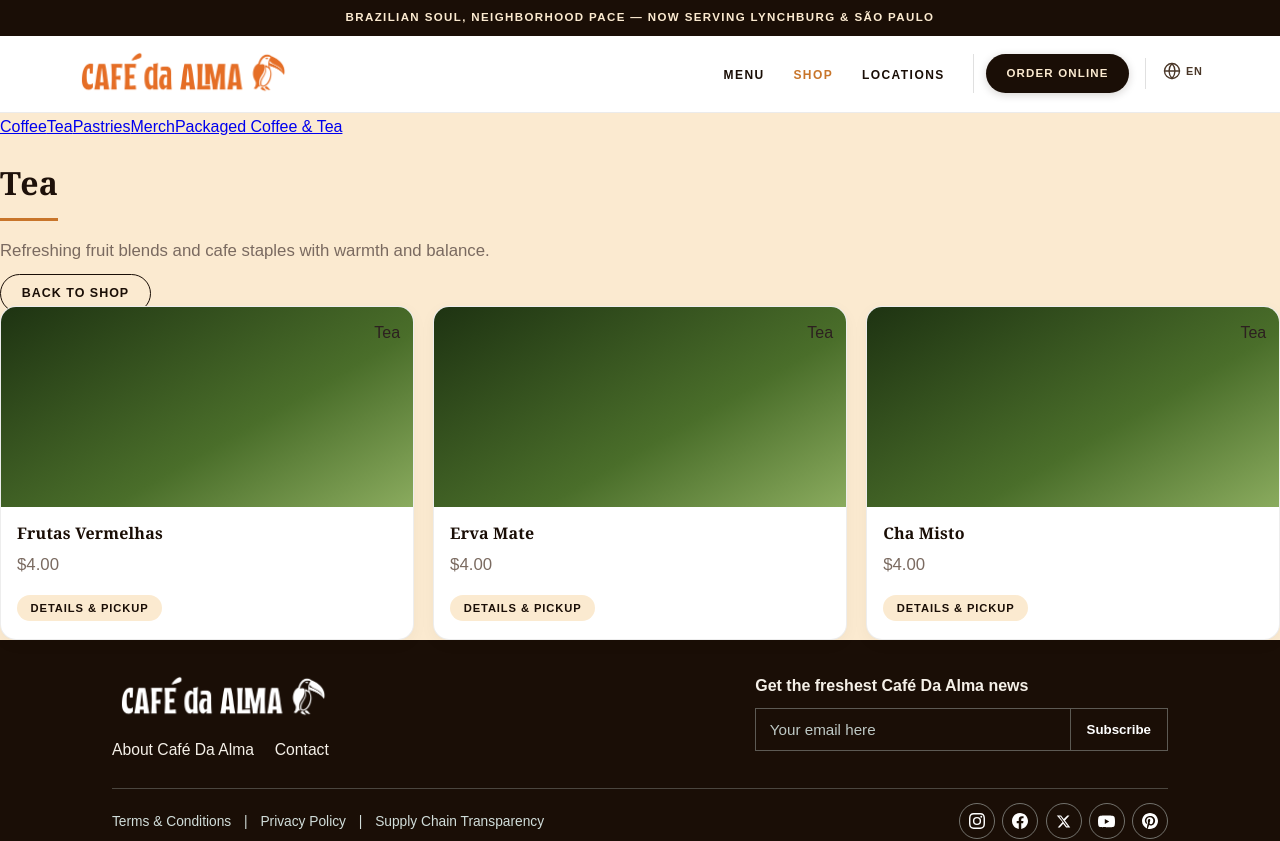
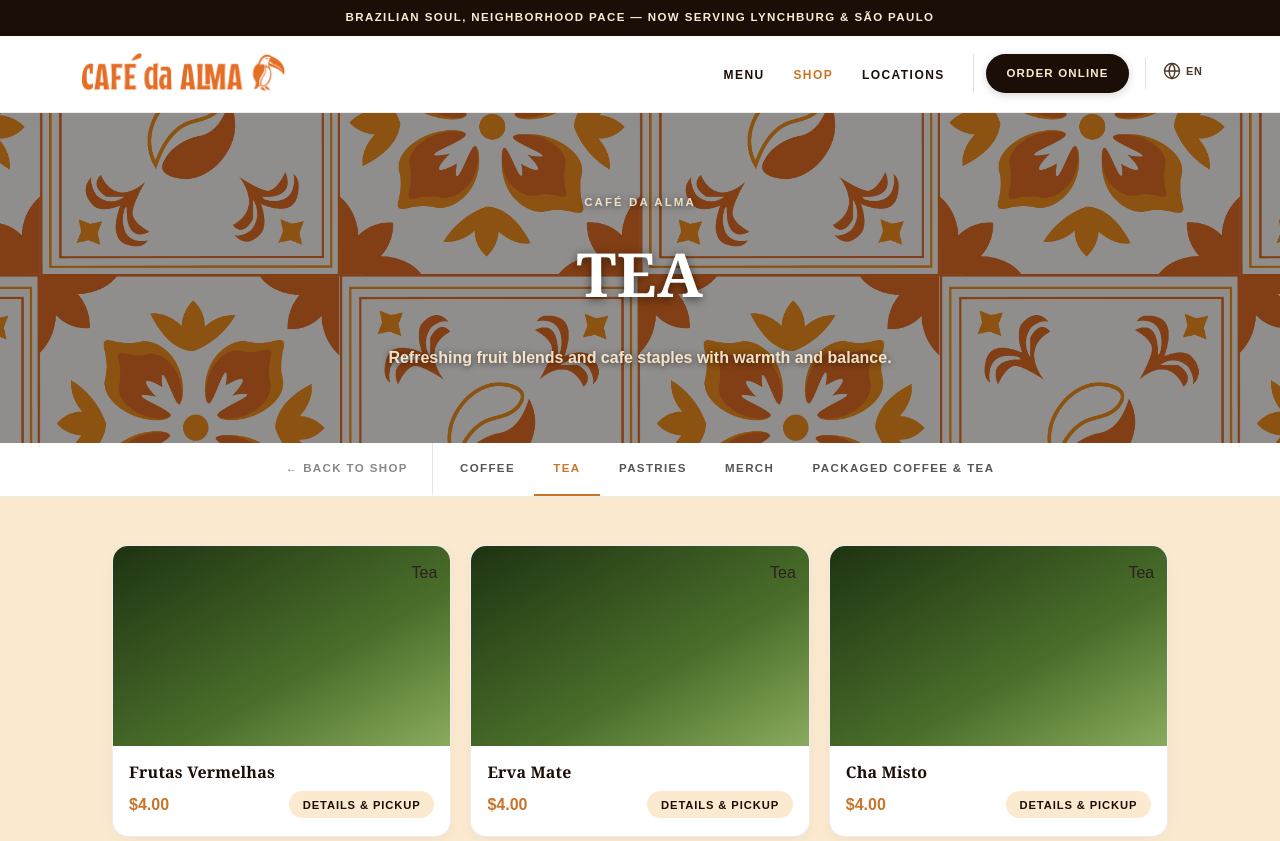
Before and after one commit to Fallinqqq/Cafe-Da-Alma-Website, a React (Vite) app: page /shop/teas in a window 1280 px wide. Shown: the top 841 px of the page. Built offline with nearby package versions, Linux system fonts and the light colour scheme; a web font is replaced by a local one.

Commit message:
fixing view all pages

```diff
--- a/src/components/ShopCategoryPage.jsx
+++ b/src/components/ShopCategoryPage.jsx
@@ -1,39 +1,58 @@
 import { Link } from 'react-router-dom';
 import { useLanguage } from '../context/LanguageContext';
 import { getShopCategories, getShopCategory } from '../data/siteContent';
+
+const categoryHeroGradients = {
+  coffees: 'linear-gradient(135deg, #2a1208 0%, #6b3418 50%, #a06030 100%)',
+  teas: 'linear-gradient(135deg, #0f2008 0%, #2e4e18 50%, #5a7838 100%)',
+  pastries: 'linear-gradient(135deg, #3a1a02 0%, #7a4010 50%, #b07828 100%)',
+  merchandise: 'linear-gradient(135deg, #1a0c0c 0%, #4a1e1e 50%, #7a4040 100%)',
+  'packaged-coffee-tea': 'linear-gradient(135deg, #1a2208 0%, #3a4e18 50%, #5a6e30 100%)',
+};
 
 export default function ShopCategoryPage({ slug }) {
   const { locale, t } = useLanguage();
   const shopCategories = getShopCategories(locale);
   const category = getShopCategory(slug, locale);
+  const heroGradient = categoryHeroGradients[slug] || categoryHeroGradients.coffees;
 
   return (
-    <main className="shop-page category-page">
-      <div className="shop-toolbar">
+    <main className="cat-page">
+      {/* Hero */}
+      <div
+        className="cat-hero"
+        style={{ background: `url('/Pattern.png') center/600px repeat, ${heroGradient}` }}
+      >
+        <div className="cat-hero-inner">
+          <p className="shop-hero-eyebrow">Café Da Alma</p>
+          <h1>{category.title}</h1>
+          <p className="shop-hero-sub">{category.description}</p>
+        </div>
+      </div>
+
+      {/* Category navigation */}
+      <div className="shop-tabs-wrap">
+        <div className="shop-tabs">
+          <Link to="/shop" className="shop-tab cat-back-tab">← {t.shop.backToShop}</Link>
           {shopCategories.map(item => (
             <Link
               key={item.slug}
               to={item.route}
-            className={`shop-toolbar-link${item.slug === category.slug ? ' current' : ''}`}
+              className={`shop-tab${item.slug === slug ? ' active' : ''}`}
             >
               {item.navLabel}
             </Link>
           ))}
         </div>
-
-      <div className="shop-section-headline">
-        <div>
-          <h1>{category.title}</h1>
-          <p>{category.description}</p>
-        </div>
-        <Link to="/shop" className="shop-view-link">{t.shop.backToShop}</Link>
       </div>
 
+      {/* Products */}
+      <div className="cat-grid-wrap">
         <div className="product-grid">
           {category.products.map(product => (
-          <article className={`product-card ${category.slug}`} key={product.name}>
+            <article className={`product-card ${slug}`} key={product.name}>
               <div
-              className={`product-thumb ${category.slug}`}
+                className={`product-thumb ${slug}`}
                 style={product.image ? {
                   backgroundImage: `url('${product.image}')`,
                   backgroundSize: 'cover',
@@ -44,12 +63,15 @@
               </div>
               <div className="product-meta">
                 <h3>{product.name}</h3>
-              <p>{product.price}</p>
+                <div className="product-meta-row">
+                  <span className="product-price">{product.price}</span>
                   <button type="button" className="product-button">{t.shop.cardAction}</button>
+                </div>
               </div>
             </article>
           ))}
         </div>
+      </div>
     </main>
   );
 }
--- a/src/index.css
+++ b/src/index.css
@@ -1117,10 +1117,21 @@
         color 0.18s,
         border-color 0.18s;
 }
-.shop-tab:hover {
+.shop-tab:hover,
+.shop-tab.active {
     color: var(--accent);
     border-bottom-color: var(--accent);
 }
+
+/* -- Category pages (View All) -- */
+.cat-page {max-width:100%;padding:0;background:var(--bg);box-shadow:none;border-radius:0;margin:0;}
+.cat-hero {width:100vw;margin-left:calc(50% - 50vw);color:#fbead0;text-align:center;padding:5rem 2rem 4.5rem;position:relative;}
+.cat-hero::before {content:"";position:absolute;inset:0;background:rgba(10,5,2,0.45);}
+.cat-hero-inner {max-width:640px;margin:0 auto;position:relative;z-index:1;display:flex;flex-direction:column;align-items:center;}
+.cat-hero h1 {font-size:clamp(2.2rem,5vw,3.8rem);text-transform:uppercase;color:#fff;border:none;margin:0 0 0.75rem;text-shadow:0 2px 10px rgba(0,0,0,0.6);font-family:"mendl-serif-dusk",Georgia,serif;}
+.cat-back-tab {color:#888;border-right:1px solid rgba(0,0,0,0.1);margin-right:0.5rem;padding-right:1.5rem;white-space:nowrap;}
+.cat-back-tab:hover {color:var(--accent);border-bottom-color:transparent;}
+.cat-grid-wrap {max-width:1120px;margin:0 auto;padding:3rem 2rem 4rem;}
 
 /* Sections wrapper */
 .shop-sections {
@@ -1294,10 +1305,6 @@
 .product-button:hover {
     background: #e5aa3f;
 }
-.category-page .shop-section-headline {
-    margin-top: 1rem;
-}
-
 /* -- Ordering page -- */
 .ordering-page {
     max-width: 100%;
@@ -2450,13 +2457,8 @@
     .menu-entry .price {
         font-size: 0.95rem;
     }
-    .shop-toolbar {
-        gap: 0.25rem;
-        justify-content: flex-start;
-    }
-    .shop-section-headline {
-        flex-direction: column;
-        align-items: start;
+    .cat-grid-wrap {
+        padding: 2rem 1rem 3rem;
     }
     .product-thumb {
         height: 150px;
```
Also changed, not shown: src/pages/Menu.jsx (+5 -8 lines). Lines whose indentation alone changed are shown as unchanged.
